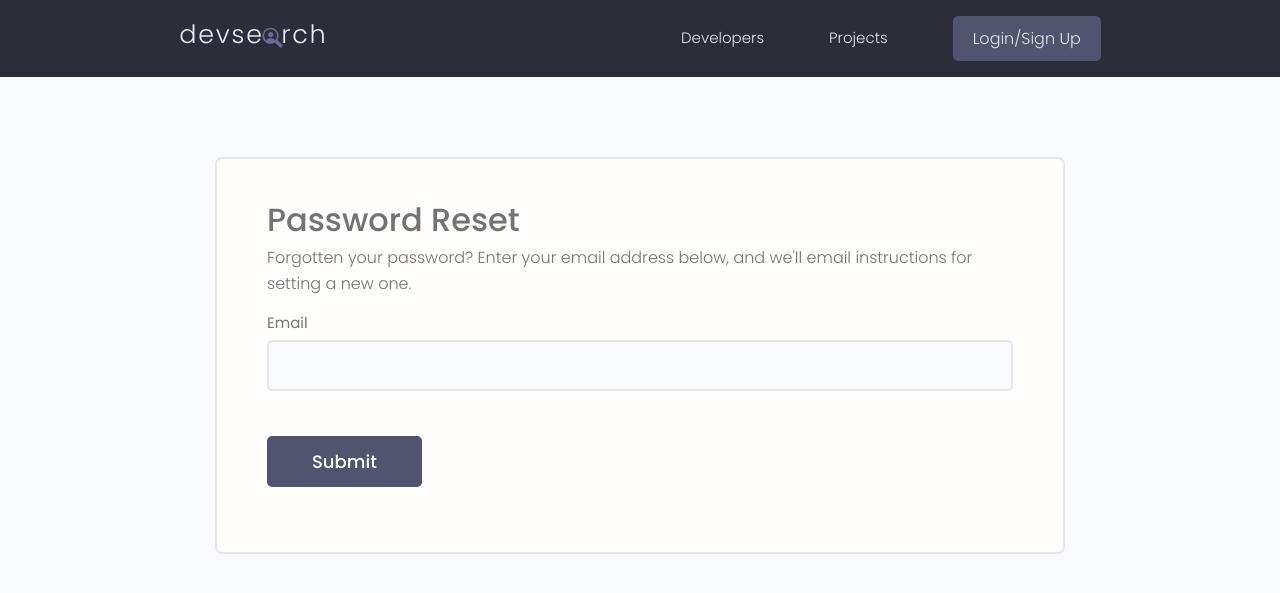
After one commit to Adoniyas7/dev_search, a Django app: page /reset_password in a window 1280 px wide. The commit adds this page. Shown: the top 593 px of the page. Run offline with Django 4.2, Linux system fonts and the light colour scheme; some libraries are stand-ins or nearby versions.

Commit message:
added password reset

```diff
--- a/dev_search/urls.py
+++ b/dev_search/urls.py
@@ -1,28 +1,17 @@
-"""
-URL configuration for dev_search project.
-
-The `urlpatterns` list routes URLs to views. For more information please see:
-    https://docs.djangoproject.com/en/4.2/topics/http/urls/
-Examples:
-Function views
-    1. Add an import:  from my_app import views
-    2. Add a URL to urlpatterns:  path('', views.home, name='home')
-Class-based views
-    1. Add an import:  from other_app.views import Home
-    2. Add a URL to urlpatterns:  path('', Home.as_view(), name='home')
-Including another URLconf
-    1. Import the include() function: from django.urls import include, path
-    2. Add a URL to urlpatterns:  path('blog/', include('blog.urls'))
-"""
 from django.contrib import admin
 from django.urls import path, include
 from django.conf import settings
 from django.conf.urls.static import static
+import django.contrib.auth.views as auth_views
 
 urlpatterns = [
     path("admin/", admin.site.urls),
     path("projects/", include("projects.urls") ),
     path("", include("users.urls")),
+    path("reset_password", auth_views.PasswordResetView.as_view(template_name="reset_password.html"), name="reset_password"),
+    path("reset_password_sent", auth_views.PasswordResetDoneView.as_view(template_name="password_reset_sent.html"), name="password_reset_done"),
+    path("reset/<uidb64>/<token>", auth_views.PasswordResetConfirmView.as_view(template_name="reset.html"), name="password_reset_confirm"),
+    path("reset_password_complete", auth_views.PasswordResetCompleteView.as_view(template_name="reset_password_complete.html"), name="password_reset_complete"),
 ]
 
 urlpatterns += static(settings.STATIC_URL, document_root=settings.STATIC_ROOT)
--- /dev/null
+++ b/templates/reset_password.html
@@ -0,0 +1,57 @@
+{% extends 'base.html' %} {% block content %}
+<style>
+  input[type="text"],
+  input[type="email"],
+  input[type="password"],
+  textarea {
+    min-width: 24rem;
+    width: 100%;
+    padding: 1.2rem 1.5rem;
+    border-radius: 0.5rem;
+    border: 2px solid var(--color-light);
+    transition: all 0.3s ease-in-out;
+    background-color: var(--color-bg);
+  }
+
+  input[type="text"]:focus,
+  input[type="email"]:focus,
+  input[type="password"]:focus,
+  input[type="text"]:active,
+  input[type="email"]:active,
+  input[type="password"]:active,
+  input[type="number"]:active,
+  select,
+  textarea:focus,
+  textarea:active {
+    outline: none;
+    border: 2px solid var(--color-main);
+  }
+</style>
+
+<main class="formPage my-xl">
+  <div class="content-box">
+    <div class="formWrapper">
+      <h3>Password Reset</h3>
+      <p>
+        Forgotten your password? Enter your email address below, and we'll email
+        instructions for setting a new one.
+      </p>
+      <form class="form" method="POST">
+        {% csrf_token %} {% for field in form %}
+        <div class="form__field">
+          <label for="formInput#text">{{field.label}}</label>
+          {{field}}
+        </div>
+        {% endfor %}
+
+        <input
+          class="btn btn--sub btn--lg my-md"
+          type="submit"
+          value="Submit"
+        />
+      </form>
+    </div>
+  </div>
+</main>
+
+{% endblock %}
--- a/users/templates/users/login.html
+++ b/users/templates/users/login.html
@@ -40,7 +40,7 @@
           </div>
           <div class="auth__actions">
             <input class="btn btn--sub btn--lg" type="submit" value="Log In" />
-            <a href="forgetpassword.html">Forget Password?</a>
+            <a href="{% url 'reset_password' %}">Forget Password?</a>
           </div>
         </form>
         <div class="auth__alternative">
```
Also changed, not shown: templates/password_reset_sent.html (added, +15 -0 lines), templates/reset.html (added, +55 -0 lines), templates/reset_password_complete.html (added, +14 -0 lines), db.sqlite3.
